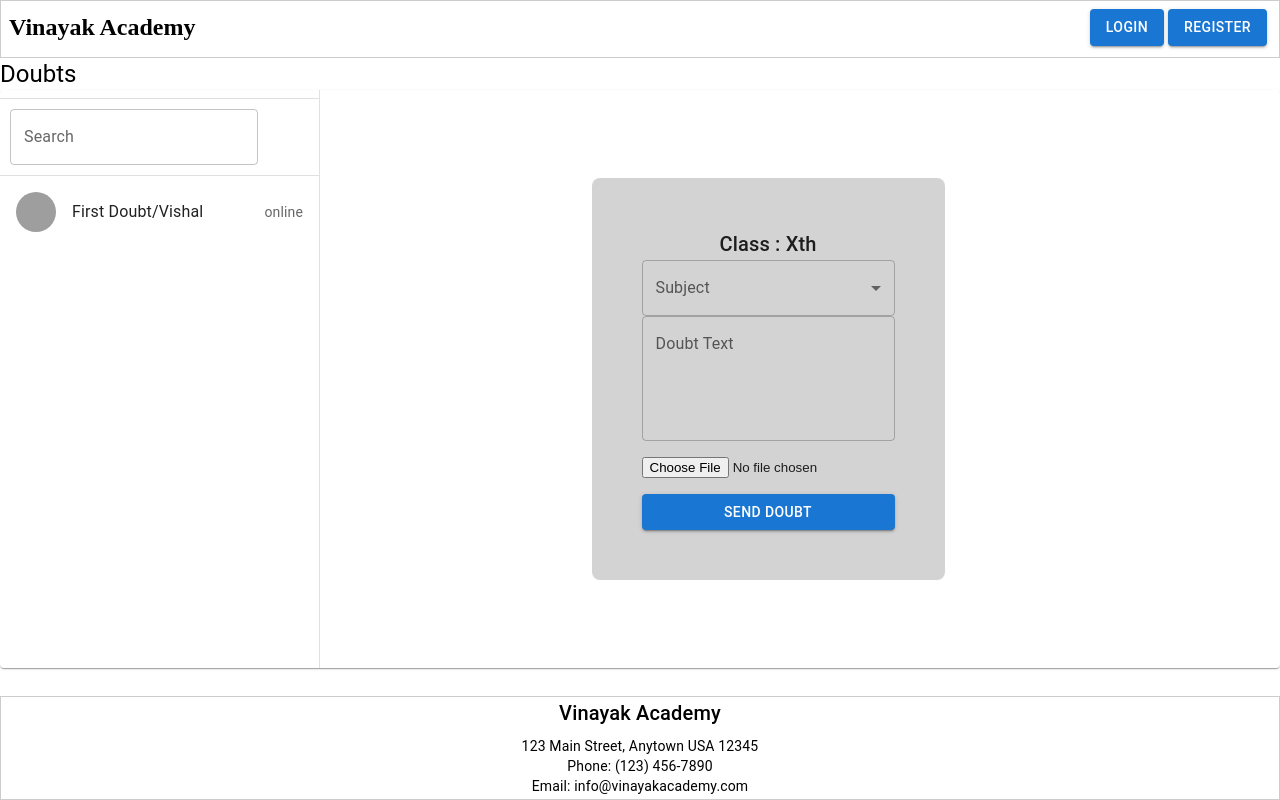
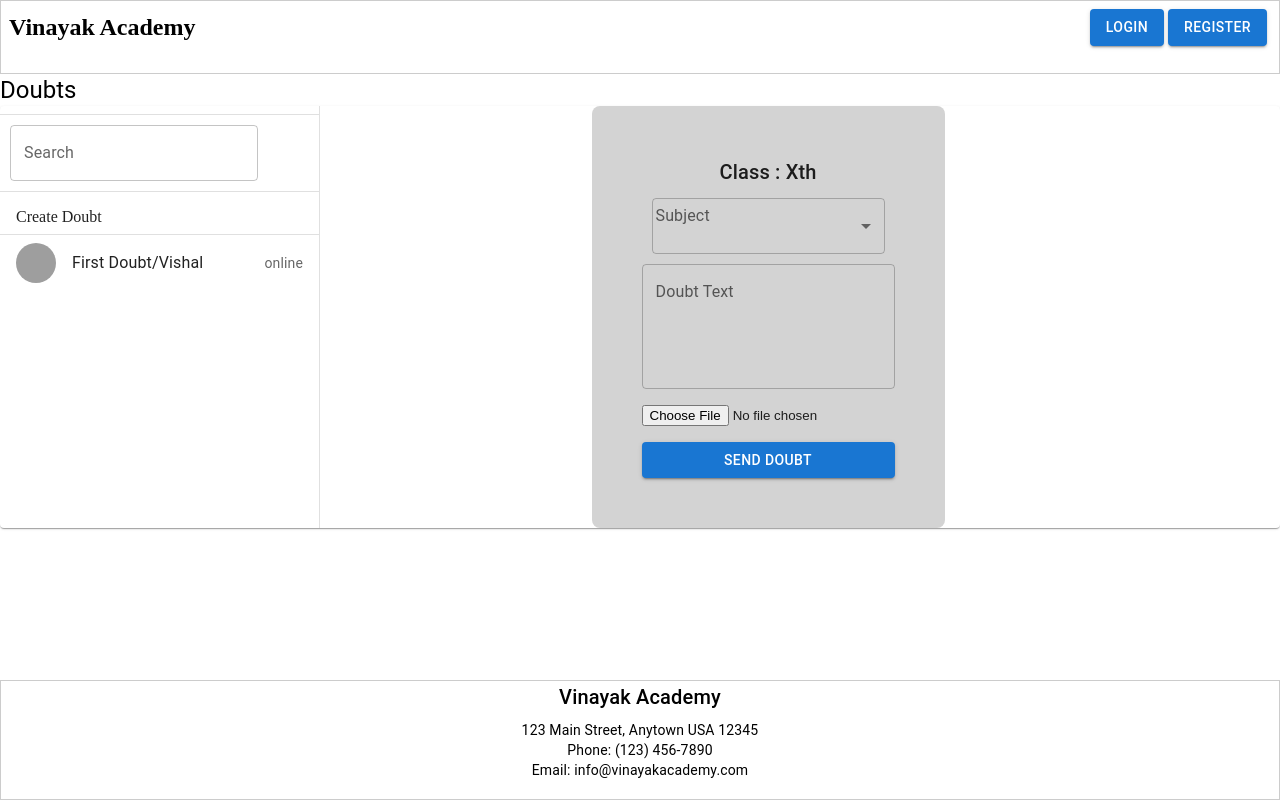
Before and after one commit to amanag0101/vinayak-academy, a Next.js app: page /student/doubt-support in a window 1280 px wide. Built offline with nearby package versions, Linux system fonts and the light colour scheme; grey boxes are pictures that could not be loaded.

Commit message:
adding doubtslice for rendering of chats and doubt

```diff
--- a/app/components/chat/Chat.tsx
+++ b/app/components/chat/Chat.tsx
@@ -39,8 +39,8 @@ export default function Chat() {
     }
   };
   return (
-    <Box sx={{ minWidth: "70vw" }}>
-      <Grid item xs={9}>
+    <Box sx={{ minWidth: "70%" }}>
+      <Grid >
         <List sx={{ minHeight: "60vh", overflowY: "auto" }}>
           {chatMessages.map((message, index) => (
             <ListItemButton key={index}>
--- a/app/components/doubt-support/CreateDoubt.tsx
+++ b/app/components/doubt-support/CreateDoubt.tsx
@@ -50,27 +50,23 @@ export const CreateDoubt = () => {
     <Box
       sx={{
         display: "flex",
-        minWidth: "70vw",
-        flexDirection: "row",
-        justifyContent: "center",
-        alignItems: "center",
+        minWidth: "70%",
       }}
     >
       <Grid container justifyContent="center">
         <Box
           sx={{
             padding: "50px",
-            backgroundColor: "lightgrey",
             borderRadius: "8px",
             display: "flex",
             flexDirection: "column",
-            margin: "11vh",
+            backgroundColor: "lightgrey",
           }}
         >
           <Typography variant="h6" sx={{ textAlign: "center" }}>
             Class : {studentRecord.class}
           </Typography>
-          <FormControl sx={{ width: "100%" }}>
+          <FormControl sx={{ width: "100%", padding: "10px" }}>
             <InputLabel>Subject</InputLabel>
             <Select
               value={selectedSubject}
--- a/app/components/doubt-support/DoubtSidebar.tsx
+++ b/app/components/doubt-support/DoubtSidebar.tsx
@@ -9,8 +9,16 @@ import {
   TextField,
   Grid,
 } from "@mui/material";
+import { useDispatch } from "react-redux";
+import { selectDoubt } from "@/app/features/page/doubtsSlice";
+import { CreateDoubt } from "./CreateDoubt";
 
 export const DoubtSidebar = () => {
+  const dispatch = useDispatch();
+
+  const handleDoubtClick = (doubt: any) => {
+    dispatch(selectDoubt(doubt)); // Dispatch the action with the selected doubt
+  };
   const doubts = [{ title: " First Doubt", guide: "Vishal" }];
   return (
     <Grid item xs={3} sx={{ borderRight: "1px solid #e0e0e0" }}>
@@ -25,8 +33,12 @@ export const DoubtSidebar = () => {
         </Grid>
         <Divider />
         <List>
+          <ListItemButton onClick={() => dispatch(selectDoubt(null))}>
+            Create Doubt
+          </ListItemButton>
+          <Divider />
           {doubts.map((doubt) => (
-            <ListItemButton>
+            <ListItemButton onClick={() => handleDoubtClick(doubt)}>
               <ListItemIcon>
                 <Avatar
                   alt="Remy Sharp"
--- a/app/components/doubt-support/DoubtSupport.tsx
+++ b/app/components/doubt-support/DoubtSupport.tsx
@@ -4,10 +4,18 @@ import React from "react";
 import { Box, Paper, Grid, Typography } from "@mui/material";
 import { CreateDoubt } from "./CreateDoubt";
 import { DoubtSidebar } from "./DoubtSidebar";
+import { useSelector } from "react-redux";
+import Chat from "../chat/Chat";
 
+interface doubt{
+  doubts:{
+    selectedDoubt:Object
+  }
+}
 export const DoubtSupport = () => {
+  const selectedDoubt = useSelector((state: doubt) => state.doubts.selectedDoubt);
   return (
-    <Box sx={{}}>
+    <Box>
       <Grid container item>
         <Grid item xs={12}>
           <Typography variant="h5" className="header-message">
@@ -15,9 +23,13 @@ export const DoubtSupport = () => {
           </Typography>
         </Grid>
       </Grid>
-      <Grid container component={Paper}>
+      <Grid
+        container
+        component={Paper}
+        sx={{ display: "flex", flexDirection: "row" }}
+      >
         <DoubtSidebar />
-        <CreateDoubt />
+        {selectedDoubt ? <Chat /> : <CreateDoubt />}
       </Grid>
     </Box>
   );
--- /dev/null
+++ b/app/features/page/doubtsSlice.ts
@@ -0,0 +1,16 @@
+import { createSlice } from "@reduxjs/toolkit";
+
+const doubtsSlice = createSlice({
+  name: "doubts",
+  initialState: {
+    selectedDoubt: null,
+  },
+  reducers: {
+    selectDoubt: (state, action) => {
+      state.selectedDoubt = action.payload;
+    },
+  },
+});
+
+export const { selectDoubt } = doubtsSlice.actions;
+export default doubtsSlice.reducer;
--- a/app/store.ts
+++ b/app/store.ts
@@ -1,8 +1,10 @@
 import { configureStore } from "@reduxjs/toolkit";
 import authenticationReducer from "./features/authentication/AuthenticationSlice";
+import doubtsSlice from "./features/page/doubtsSlice";
 
 export default configureStore({
   reducer: {
-    authentication: authenticationReducer
+    authentication: authenticationReducer,
+    doubts: doubtsSlice,
   },
 });
```
